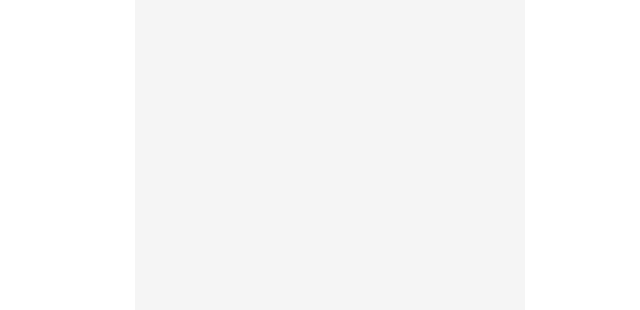
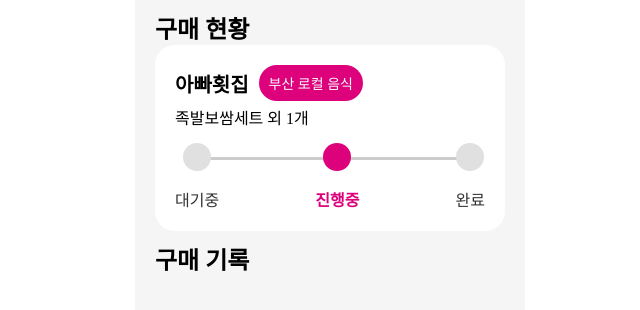
Before and after one commit to team-even/evenFront, a React (Create React App) app: page /purchaseStatus in a window 1280 px wide. Before the commit this address had no page. Shown: the top 310 px of the page, without its empty margins (310-950 px from the left). Built offline with nearby package versions, Linux system fonts and the light colour scheme.

Commit message:
feat: 진행상태 추가

```diff
--- a/src/Router.js
+++ b/src/Router.js
@@ -4,6 +4,7 @@ import MyPage from "./pages/MyPage";
 import Badge from "./pages/Badge";
 import HomePage from "./pages/HomePage";
 import Detail from "./pages/Detail";
+import PurchaseHistory from "./pages/PurchaseHistory";
 export default function Router() {
   return (
     <Routes>
@@ -12,6 +13,7 @@ export default function Router() {
       <Route path="/detail/:id/payment" element={<Payment />} />
       <Route path="/mypage" element={<MyPage />} />
       <Route path="/badge" element={<Badge />} />
+      <Route path="/purchaseStatus" element={<PurchaseHistory />} />
     </Routes>
   );
 }
--- a/src/components/MenuItem.jsx
+++ b/src/components/MenuItem.jsx
@@ -8,7 +8,7 @@ export const MenuItem = ({ id, name, price, image }) => {
   const discountPrice = price * 0.9;
 
   const handleToggleCart = () => {
-    setIsInCart((prev) => !prev); // Toggle isInCart state
+    setIsInCart((prev) => !prev);
   };
 
   return (
--- /dev/null
+++ b/src/components/ProgressBar.jsx
@@ -0,0 +1,62 @@
+import React from "react";
+import styled from "styled-components";
+
+const ProgressBar = ({
+  currentStatus,
+  statuses = ["대기중", "진행중", "완료"],
+}) => {
+  return (
+    <ProgressContainer>
+      <Line />
+      {statuses.map((status) => (
+        <StatusContainer key={status}>
+          <Circle isActive={currentStatus === status} aria-label={status} />
+          <StatusText isActive={currentStatus === status}>{status}</StatusText>
+        </StatusContainer>
+      ))}
+    </ProgressContainer>
+  );
+};
+
+const ProgressContainer = styled.div`
+  display: flex;
+  align-items: center;
+  justify-content: space-between;
+  margin-top: 10px;
+  width: 100%;
+  position: relative;
+`;
+
+const StatusContainer = styled.div`
+  display: flex;
+  flex-direction: column;
+  align-items: center;
+`;
+
+const Circle = styled.div`
+  width: 28px;
+  height: 28px;
+  border-radius: 50%;
+  background-color: ${({ isActive }) => (isActive ? "#DD017C" : "#E0E0E0")};
+  position: relative;
+  z-index: 1;
+  transition: background-color 0.3s;
+`;
+
+const Line = styled.div`
+  height: 3px;
+  width: calc(100% - 20px);
+  background-color: #ccc;
+  position: absolute;
+  top: 14px;
+  left: 10px;
+  z-index: 0;
+`;
+
+const StatusText = styled.span`
+  margin-top: 6px;
+  color: ${({ isActive }) => (isActive ? "#DD017C" : "#333")};
+  font-weight: ${({ isActive }) => (isActive ? "bold" : "normal")};
+`;
+
+export default ProgressBar;
--- /dev/null
+++ b/src/pages/PurchaseHistory.jsx
@@ -0,0 +1,66 @@
+import React from "react";
+import styled from "styled-components";
+import { CategoryTag } from "../components/Tag";
+import ProgressBar from "../components/ProgressBar";
+
+const dummy = {
+  img: "https://search.pstatic.net/common/?src=https%3A%2F%2Fldb-phinf.pstatic.net%2F20231102_102%2F1698913021884pJUJO_JPEG%2F20230815_232836.jpg",
+  title: "아빠횟집",
+  tag: "부산 로컬 음식",
+  menu: ["족발보쌈세트", "콜라"],
+  order_count: 488,
+  container_tags: ["다회용기 제공", "다회용기 지참"],
+  status: "진행중", // 현재 상태를 추가합니다.
+};
+
+function PurchaseHistory() {
+  const { menu, status } = dummy;
+
+  return (
+    <Container>
+      <Title>구매 현황</Title>
+      <InfoSection>
+        <div>
+          <h1>{dummy.title}</h1>
+          <CategoryTag tag={dummy.tag} />
+        </div>
+        <p>
+          {menu.length > 0 && menu[0]}
+          {menu.length > 1 && ` 외 ${menu.length - 1}개`}{" "}
+        </p>
+        <ProgressBar currentStatus={status} /> {/* ProgressBar 사용 */}
+      </InfoSection>
+      <Title>구매 기록</Title>
+    </Container>
+  );
+}
+
+const Container = styled.div`
+  margin: 10px 20px;
+`;
+
+const Title = styled.h2`
+  margin-top: 10px;
+`;
+
+const InfoSection = styled.section`
+  background-color: white;
+  padding: 20px;
+  display: flex;
+  flex-direction: column;
+  gap: 4px;
+  margin-bottom: 10px;
+  border-radius: 20px;
+
+  div {
+    display: flex;
+    align-items: center;
+    gap: 10px;
+  }
+
+  h1 {
+    font-size: 20px;
+  }
+`;
+
+export default PurchaseHistory;
```
